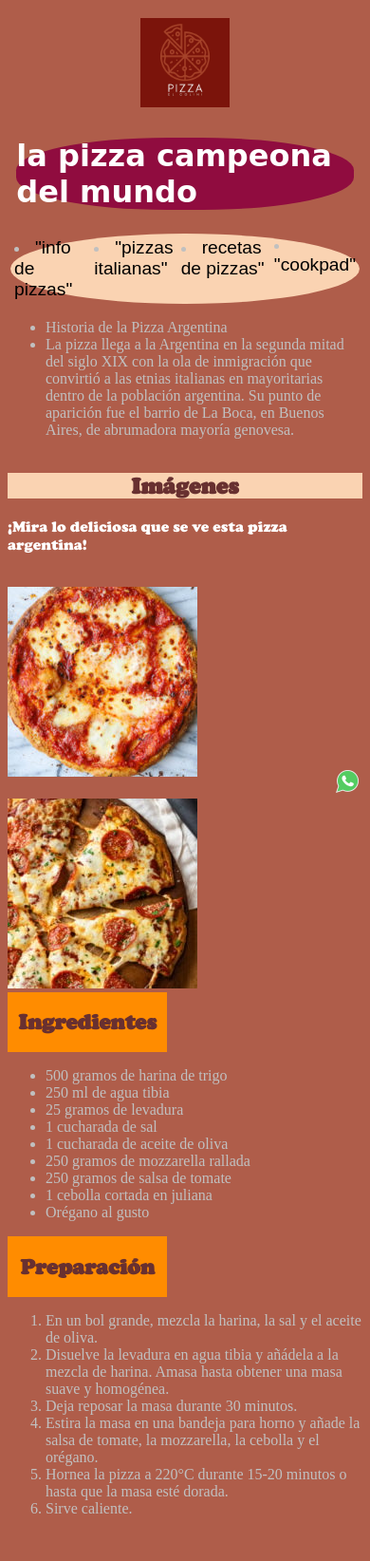
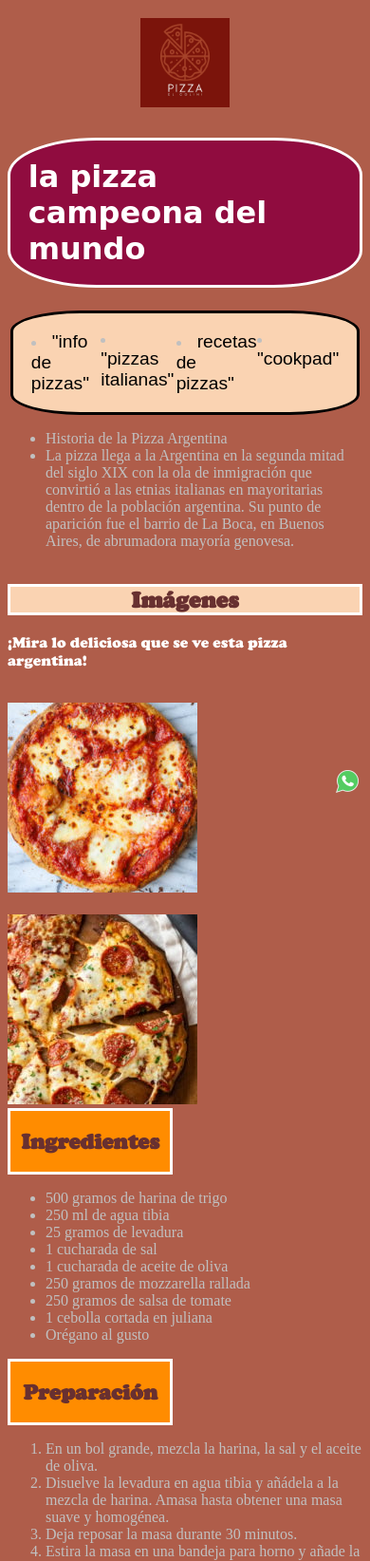
Before and after one commit to ashel028/frondend.pz, a PHP site: page / in a window 390 px wide; the page is wider, and only the part inside the window is pictured. Shown: the top 1644 px of that part at 95% size. Run offline with PHP 8.4, Linux system fonts and the light colour scheme.

Commit message:
Add files via upload

```diff
--- a/css/estilo.css
+++ b/css/estilo.css
@@ -83,33 +83,38 @@ body {
         align-items: center;
         justify-content: space-around;
         background-color:#8b0000;
-        border-radius: 45%;
+        border-radius: 25%;
         width: 60vw;
         height: 95%;
       }
       @media (max-width:700px){
         .encabezadotitulo{
-          font-family: 'Bagel Fat One', cursive;
-           display: flex;
-          flex-direction: row;
-          align-items: center;
-          justify-content: space-around;
+          font-family: 'Bagel Fat One',cursive;
+           display: flex:table-row-group;
+          justify-content: center;
           background-color:#900C3F;
+          border-style: solid;
+          padding: 5%;
           width: 95%;
+          border-radius:25%;
 
         }
       }
 
       nav { background-color: #fad3b2;
+            font-family: 'Bagel Fat One',cursive;
             margin: 0.8vw;
             display: flex;
-            border-radius: 50%;
+            border-radius: 20%;
+
       }
 
       .encabezadodirecciones {color: inherit;
                 display: flex;
                 justify-content: space-around;
-                padding: 1vw;
+                padding: 5%;
+                border-radius: 20%;
+                border-style: solid;
               }
 
 
@@ -120,13 +125,15 @@ body {
      flex-direction: row;
      align-items: center;
      justify-content: space-around;
+
 }
 
 .image{
   font-family: "tit";
   background-color: #fad3b2;
   display: flex; justify-content:center;
-  margin:
+  border-style: solid;
+  border-color: white;
 }
 .imgpiza{
 width: 25%;
@@ -141,6 +148,8 @@ width: 25%;
     border-top: 30%;
       width: 25%;
         font-size: 95%;
+        border-style: solid;
+        border-color: white;
       }
 
       @media (max-width:700px) {
@@ -151,6 +160,8 @@ width: 25%;
           border-top: 30%;
             width: 45%;
               font-size: 95%;
+              border-style: solid;
+              border-color: white;
         }
       }
 
@@ -162,6 +173,8 @@ width: 25%;
       border-top: 30%;
       width: 25%;
       font-size: 95%;
+      border-style: solid;
+      border-color: white;
           }
 
           @media (max-width:700px) {
@@ -172,6 +185,8 @@ width: 25%;
               border-top: 30%;
               width: 45%;
               font-size: 95%;
+              border-style: solid;
+              border-color: white;
             }
           }
 
--- a/index.html
+++ b/index.html
@@ -43,11 +43,10 @@
 
 
 <main>
-
     <ul>
       <li>Historia de la Pizza Argentina</li>
-      <li>La pizza llega a la Argentina en la segunda mitad del siglo XIX con la ola de inmigración que convirtió a las etnias italianas en mayoritarias dentro de la población argentina. Su punto de aparición fue el barrio de La Boca, en Buenos Aires, de abrumadora mayoría genovesa.</li>
-
+      <li>La pizza llega a la Argentina en la segunda mitad del siglo XIX con la ola de inmigración que convirtió a las etnias italianas en mayoritarias dentro de la población argentina. Su punto de aparición fue el barrio de La Boca, en Buenos Aires, de abrumadora mayoría genovesa.
+      </li>
         </ul>
 
 </main>
@@ -76,7 +75,6 @@
 
 <section>
   <div class="encabezadoingredientes">
-
   <h2 style="color:#683030">Ingredientes</h2>
 </div>
 
@@ -115,31 +113,27 @@
 
 
 
-<section  class="encabezadovideo">
+<section>
     <div class="encabezadovideos">
-        <h2 class="encabezadovideos" style="color:#683030">Videos</h2>
+        <h2  style="color:#683030">Videos</h2>
         </div>
-            <p style="color:white">Aquí te dejamos algunos videos que pueden ayudarte a preparar la pizza argentina:</p>
 
-            <div>
+            <div class="encabezadovideo">
+                  <iframe  width="360" height="215" src="https://www.youtube.com/embed/xDgz9uATlaU" title="YouTube video player" frameborder="0" allow="accelerometer; autoplay; clipboard-write; encrypted-media; gyroscope; picture-in-picture; web-share" allowfullscreen></iframe>
+                    <iframe  width="360" height="215" src="https://www.youtube.com/embed/HmbtszpTT90" title="YouTube video player" frameborder="0" allow="accelerometer; autoplay; clipboard-write; encrypted-media; gyroscope; picture-in-picture; web-share" allowfullscreen></iframe>
+                    </div>
 
-
-                  <iframe class="encabezadovideo" width="560" height="315" src="https://www.youtube.com/embed/xDgz9uATlaU" title="YouTube video player" frameborder="0" allow="accelerometer; autoplay; clipboard-write; encrypted-media; gyroscope; picture-in-picture; web-share" allowfullscreen></iframe>
-                    <iframe class="encabezadovideo" width="560" height="315" src="https://www.youtube.com/embed/HmbtszpTT90" title="YouTube video player" frameborder="0" allow="accelerometer; autoplay; clipboard-write; encrypted-media; gyroscope; picture-in-picture; web-share" allowfullscreen></iframe>
-                    </div>
 </section>
 
 <footer>
 
-  <section>
-    <div class="encabezadomaps">
-      <br>
-        "<iframe src="https://www.google.com/maps/embed?pb=!1m18!1m12!1m3!1d26261.431998867385!2d-58.382295025149226!3d-34.637551358612974!2m3!1f0!2f0!3f0!3m2!1i1024!2i768!4f13.1!3m3!1m2!1s0x95a334b0bf5ff0a5%3A0x3858a68c0d7599a0!2sLa%20Boca%2C%20CABA!5e0!3m2!1ses!2sar!4v1682880831756!5m2!1ses!2sar" width="600" height="450" style="border:0;" allowfullscreen="" loading="lazy" referrerpolicy="no-referrer-when-downgrade" target="_blank"></iframe>
+
+      <br class="encabezadomaps">
+        <iframe src="https://www.google.com/maps/embed?pb=!1m18!1m12!1m3!1d26261.431998867385!2d-58.382295025149226!3d-34.637551358612974!2m3!1f0!2f0!3f0!3m2!1i1024!2i768!4f13.1!3m3!1m2!1s0x95a334b0bf5ff0a5%3A0x3858a68c0d7599a0!2sLa%20Boca%2C%20CABA!5e0!3m2!1ses!2sar!4v1682880831756!5m2!1ses!2sar" width="600" height="200" style="border:0;" allowfullscreen="" loading="lazy" referrerpolicy="no-referrer-when-downgrade" target="_blank"></iframe>
       </br>
-    </div>
-  </section>
 
-<section>
+
+
   <div class="redes2">
 	   <a  class="face" href=""href="https://www.facebook.com/profile.php?id=100012211957113&mibextid=ZbWKwL" target="_blank">
 		     <img src="./iconos/facebook_icon.png">
@@ -149,7 +143,7 @@
 		     <img src="./iconos/instagram_icon.png">
 	   </a>
   </div>
-</section>
+
 
 </footer>
 
```
Also changed, not shown: other parts of css/estilo.css (+30 -19 lines). Lines whose indentation alone changed are shown as unchanged.
